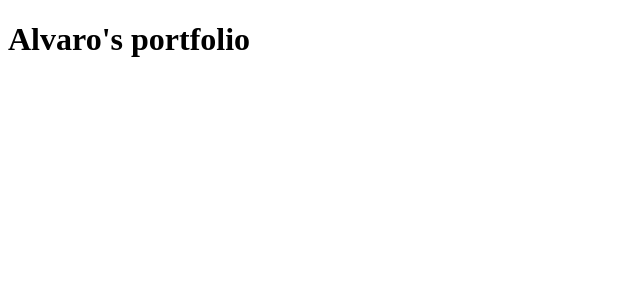
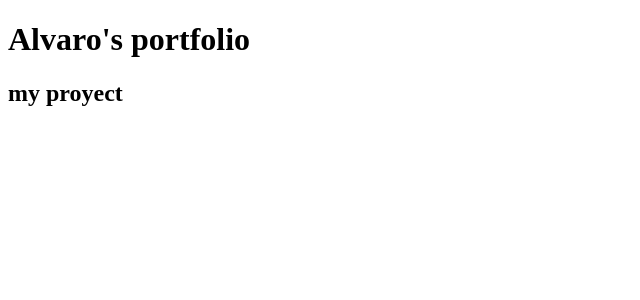
Before and after one commit to alvaroherbon/myPortfolio, an Angular app in the folder portfolio/: page / in a window 1280 px wide. Shown: the top 300 px of the page, without its empty margins (0-640 px from the left). Built offline with nearby package versions, Linux system fonts and the light colour scheme.

Commit message:
deployed web

```diff
--- a/portfolio/src/app/app.component.html
+++ b/portfolio/src/app/app.component.html
@@ -1 +1,2 @@
 <h1>Alvaro's portfolio</h1>
+<h2> my proyect</h2>
```
